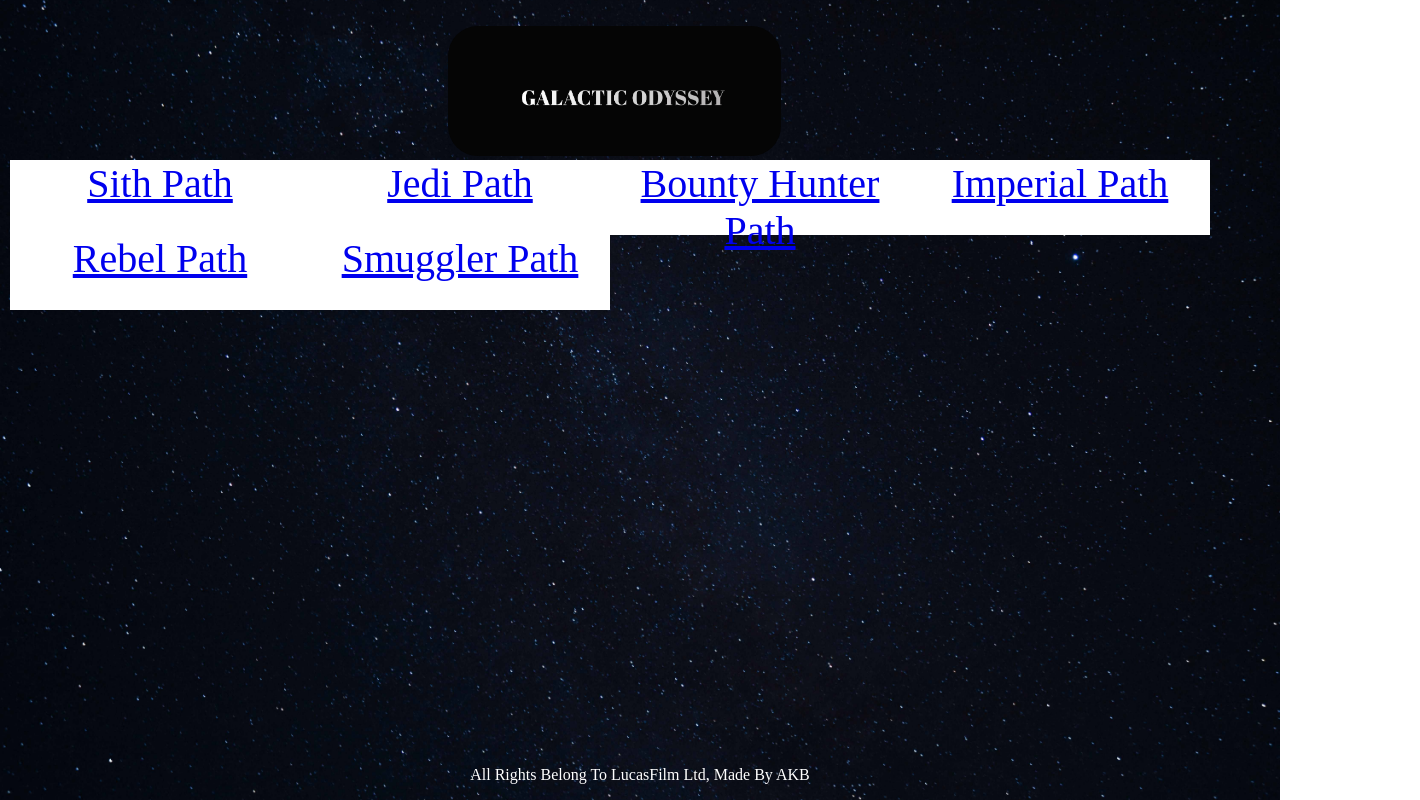
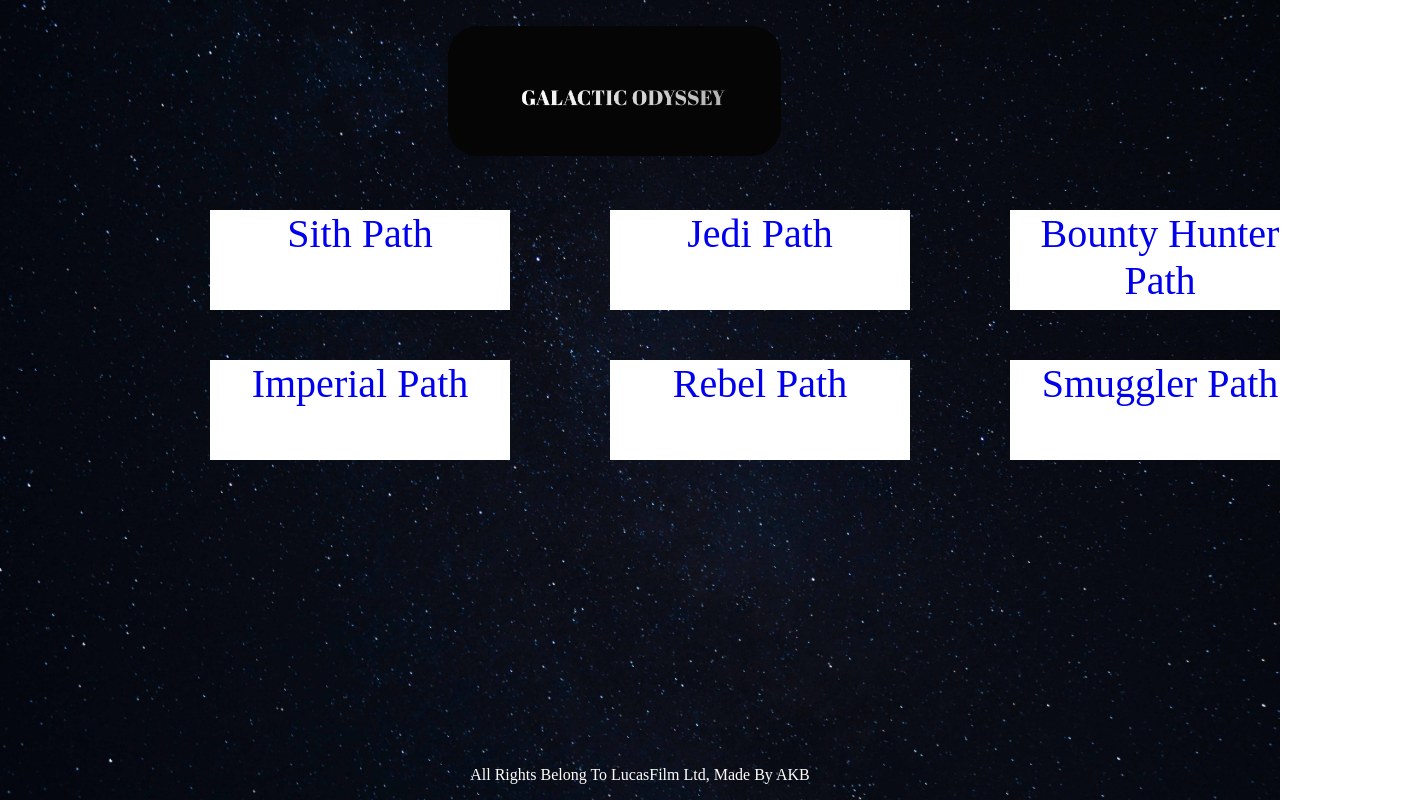
Before and after one commit to AKB-Official/Galactic-Odyssey, a plain HTML site: page index.html in a window 1280 px wide. Shown: the whole page, 1420 px wide, since content can reach past the window. Drawn offline with Linux system fonts and the light colour scheme.

Commit message:
Update index.css

```diff
--- a/css-files/index.css
+++ b/css-files/index.css
@@ -1,16 +1,25 @@
 .flex-main-container-one {
     display: flex;
     flex-wrap: wrap;
+    width: 100%;
+    margin-left: 150px;
 }
 
 .sith-path-box, .jedi-path-box, .bounty-hunter-path-box, .imperial-path-box, .rebel-path-box, .smuggler-path-box {
     width: 300px;
     background-color: #ffffff;
-    height: 75px;
+    height: 100px;
     text-align: center;
+    margin-top: 50px;
+    margin-right: 50px;
+    margin-left: 50px;
 }
 
 .sith-path-box a, .jedi-path-box a, .bounty-hunter-path-box a, .imperial-path-box a, .rebel-path-box a, .smuggler-path-box a {
     font-size: 40px;
-    padding-top: 20px;
+    text-decoration: none;
 }
+
+.sith-path-box a {
+    unicode-bidi: bidi-override;
+}
```
